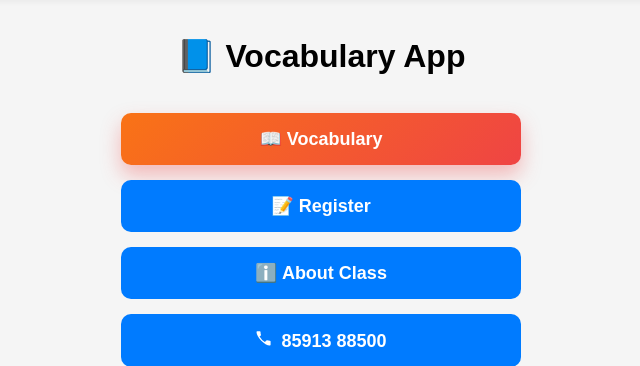
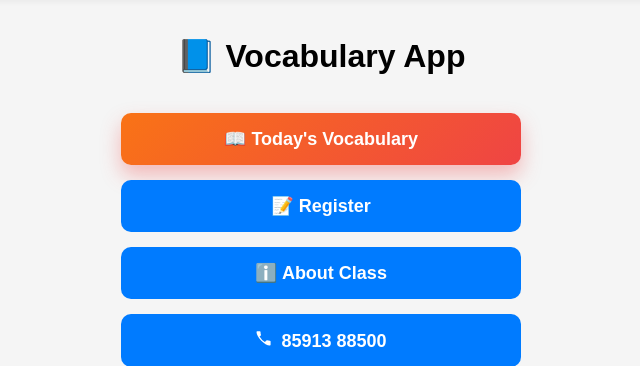
Before and after one commit to sachinsaitawadekar/vocabulary, a PHP site: page / in a window 1280 px wide. Shown: the part 64-430 px from the top of the page, without its empty margins (319-959 px from the left). Run offline with PHP 8.4, Linux system fonts and the light colour scheme.

Commit message:
updating Vocabulary tab

```diff
--- a/index.php
+++ b/index.php
@@ -82,7 +82,7 @@
     <div class="container">
     <h1>📘 Vocabulary App</h1>
     <div class="menu">
-      <a class="vocab-link" href="vocabulary.php">📖 Vocabulary</a>
+      <a class="vocab-link" href="vocabulary.php">📖 Today's Vocabulary</a>
       <a href="register.php">📝 Register</a>
       <a href="about.php">ℹ️ About Class</a>
       <a href="tel:+918591388500"><span class="icon" aria-hidden="true"><svg viewBox="0 0 24 24" xmlns="http://www.w3.org/2000/svg"><path d="M6.62 10.79a15.05 15.05 0 006.59 6.59l1.99-1.99a1 1 0 011.01-.24c1.12.37 2.33.57 3.59.57a1 1 0 011 1V21a1 1 0 01-1 1C12.95 22 2 11.05 2 4a1 1 0 011-1h3.37a1 1 0 011 1c0 1.26.2 2.47.57 3.59a1 1 0 01-.24 1.01l-1.99 1.99z"/></svg></span>85913 88500</a>
```
